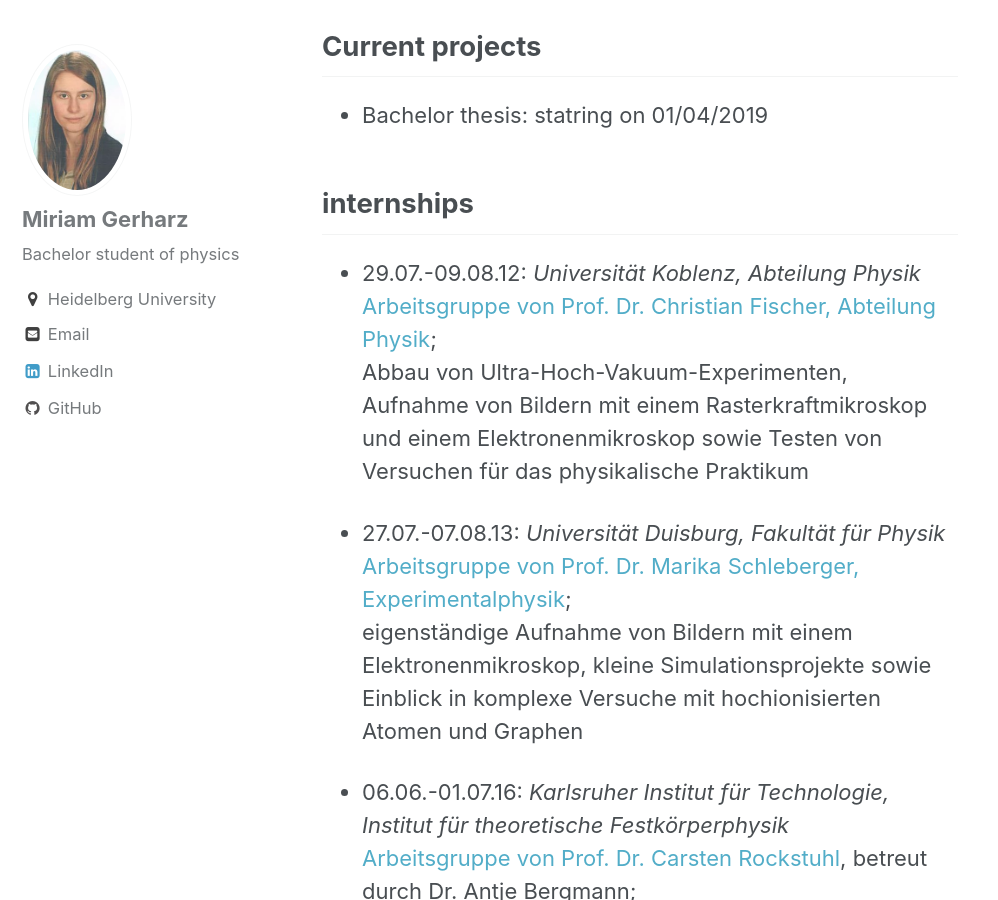
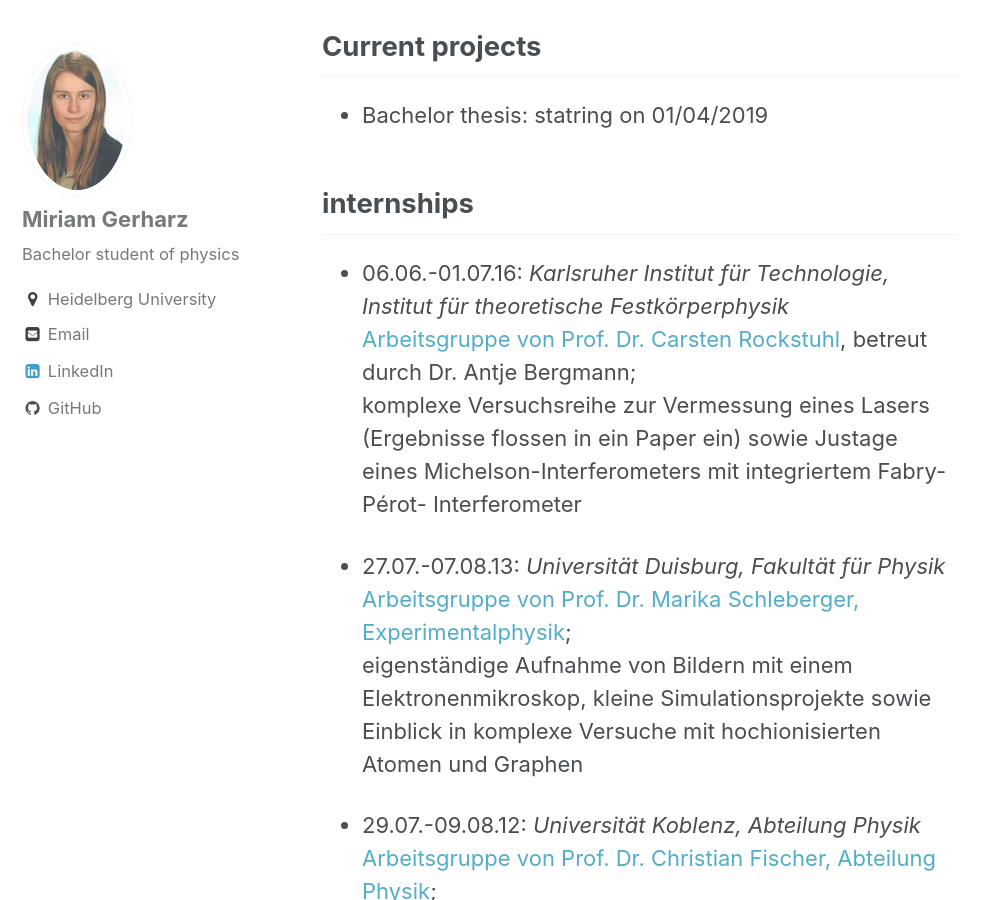
Before and after one commit to MiriamG97/Miriam-Gerharz.github.io, a Jekyll site: the page built from _pages/projects.md, in a window 1280 px wide and 900 px high, scrolled down 221 px. Shown: the whole window, without its empty margins (0-998 px from the left). Built offline with Jekyll 4.4.1, drawn with Linux system fonts in a browser that asks for light colours; some of the changed text lies outside the part shown.

Commit message:
Update projects.md

```diff
--- a/_pages/projects.md
+++ b/_pages/projects.md
@@ -8,16 +8,16 @@ permalink: /projects/
 * Bachelor thesis: statring on 01/04/2019
 
 ## internships
-*  29.07.-09.08.12: <i>Universität Koblenz, Abteilung Physik </i> <br>
-    [Arbeitsgruppe von Prof. Dr. Christian Fischer, Abteilung Physik](https://www.uni-koblenz-landau.de/de/koblenz/fb3/ifin/physik/ueberuns/arbeitsgruppen/agfischer); <br>
-    Abbau von Ultra-Hoch-Vakuum-Experimenten, Aufnahme von Bildern mit einem Rasterkraftmikroskop und einem Elektronenmikroskop sowie Testen von Versuchen für das
-    physikalische Praktikum
+* 06.06.-01.07.16: <i> Karlsruher Institut für Technologie, Institut für theoretische Festkörperphysik </i> <br>
+    [Arbeitsgruppe von Prof. Dr. Carsten Rockstuhl](https://www.tfp.kit.edu/rockstuhl.php), betreut durch Dr. Antje Bergmann; <br>
+komplexe Versuchsreihe zur Vermessung eines Lasers (Ergebnisse flossen in ein Paper ein) sowie Justage eines Michelson-Interferometers mit integriertem Fabry-Pérot-
+Interferometer
 
 * 27.07.-07.08.13: <i>Universität Duisburg, Fakultät für Physik </i> <br>
     [Arbeitsgruppe von Prof. Dr. Marika Schleberger, Experimentalphysik](https://www.uni-due.de/physik/schleberger/nutegram_team_schlehberger); <br>
     eigenständige Aufnahme von Bildern mit einem Elektronenmikroskop, kleine Simulationsprojekte sowie Einblick in komplexe Versuche mit hochionisierten Atomen und Graphen
 
-* 06.06.-01.07.16: <i> Karlsruher Institut für Technologie, Institut für theoretische Festkörperphysik </i> <br>
-    [Arbeitsgruppe von Prof. Dr. Carsten Rockstuhl](https://www.tfp.kit.edu/rockstuhl.php), betreut durch Dr. Antje Bergmann; <br>
-komplexe Versuchsreihe zur Vermessung eines Lasers (Ergebnisse flossen in ein Paper ein) sowie Justage eines Michelson-Interferometers mit integriertem Fabry-Pérot-
-Interferometer
+*  29.07.-09.08.12: <i>Universität Koblenz, Abteilung Physik </i> <br>
+    [Arbeitsgruppe von Prof. Dr. Christian Fischer, Abteilung Physik](https://www.uni-koblenz-landau.de/de/koblenz/fb3/ifin/physik/ueberuns/arbeitsgruppen/agfischer); <br>
+    Abbau von Ultra-Hoch-Vakuum-Experimenten, Aufnahme von Bildern mit einem Rasterkraftmikroskop und einem Elektronenmikroskop sowie Testen von Versuchen für das
+    physikalische Praktikum
```
